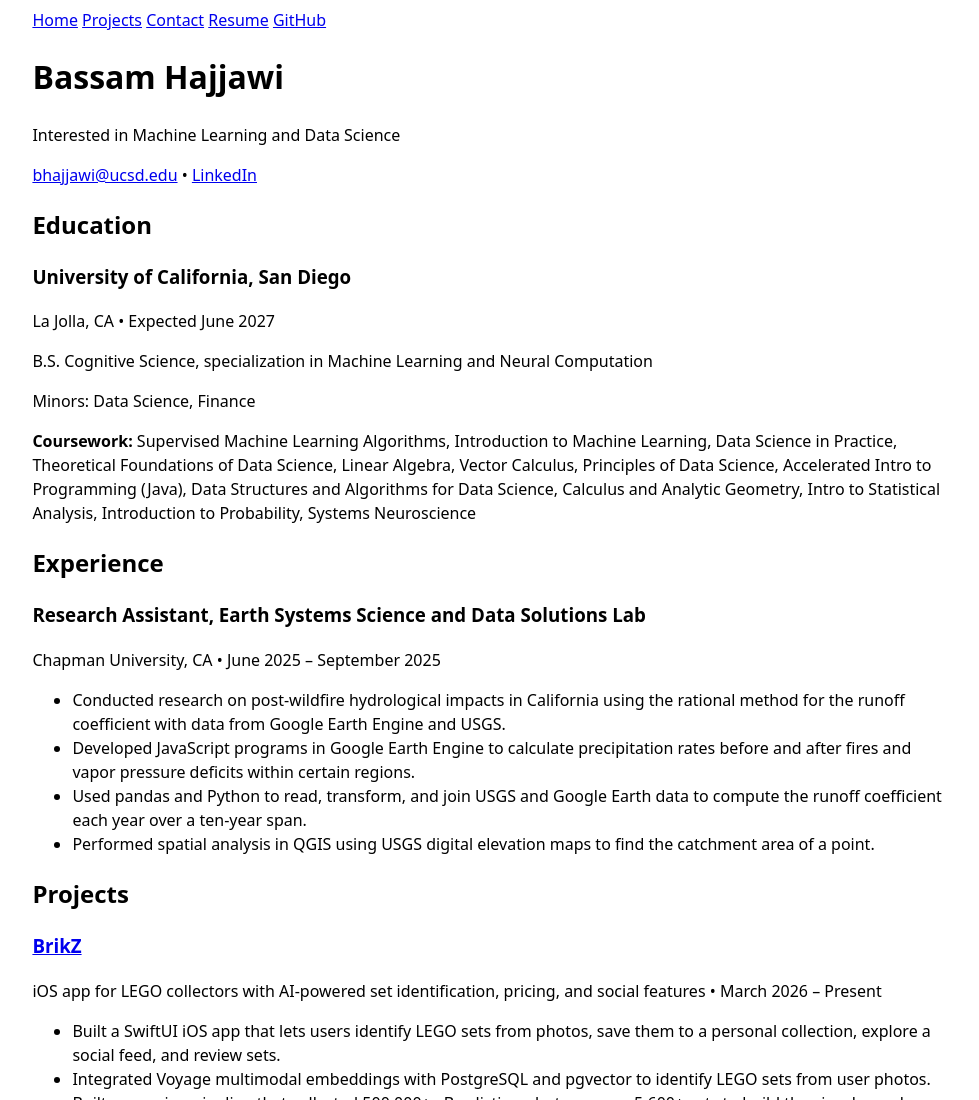
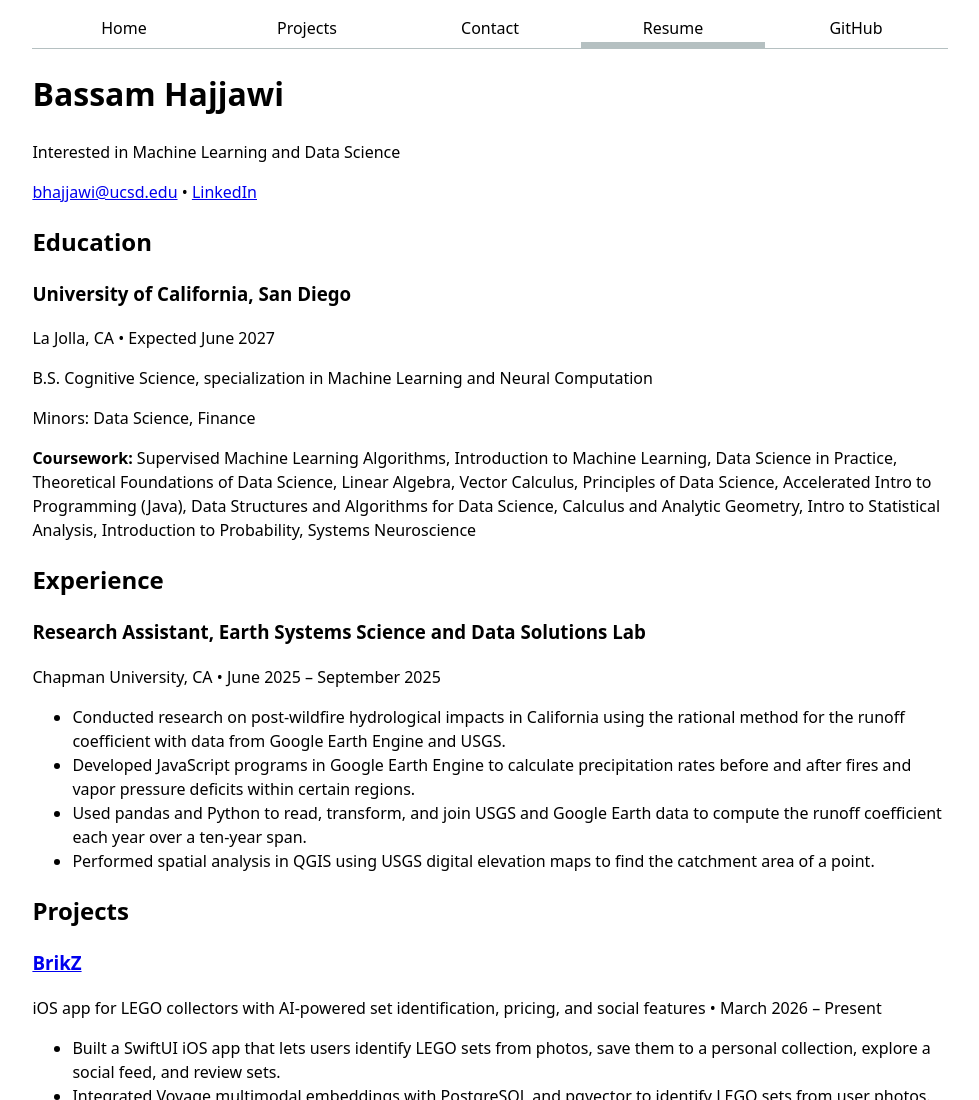
Before and after one commit to bassamhajjawi/portfolio, a plain HTML site: page resume/index.html in a window 1280 px wide. Shown: the top 1100 px of the page, without its empty margins (150-1129 px from the left). Drawn offline with Linux system fonts and the light colour scheme.

Commit message:
style update

```diff
--- a/style.css
+++ b/style.css
@@ -5,5 +5,35 @@ body {
 }
 
 img {
-  max-width: 600px;
+  max-width: min(600px, 100%);
 }
+
+html {
+  --color-accent: oklch(65% 50% 0);
+  accent-color: var(--color-accent);
+}
+
+nav {
+  display: flex;
+  margin-bottom: 1em;
+  border-bottom: 1px solid oklch(80% 3% 200);
+}
+
+nav a {
+  flex: 1;
+  text-decoration: none;
+  color: inherit;
+  text-align: center;
+  padding: 0.5em;
+}
+
+nav a.current {
+  border-bottom: 0.4em solid oklch(80% 3% 200);
+  padding-bottom: 0.1em;
+}
+
+nav a:hover {
+  border-bottom: 0.4em solid var(--color-accent);
+  padding-bottom: 0.1em;
+  background-color: oklch(from var(--color-accent) 95% 5% h);
+}
```
Also changed, not shown: 1 other file.
